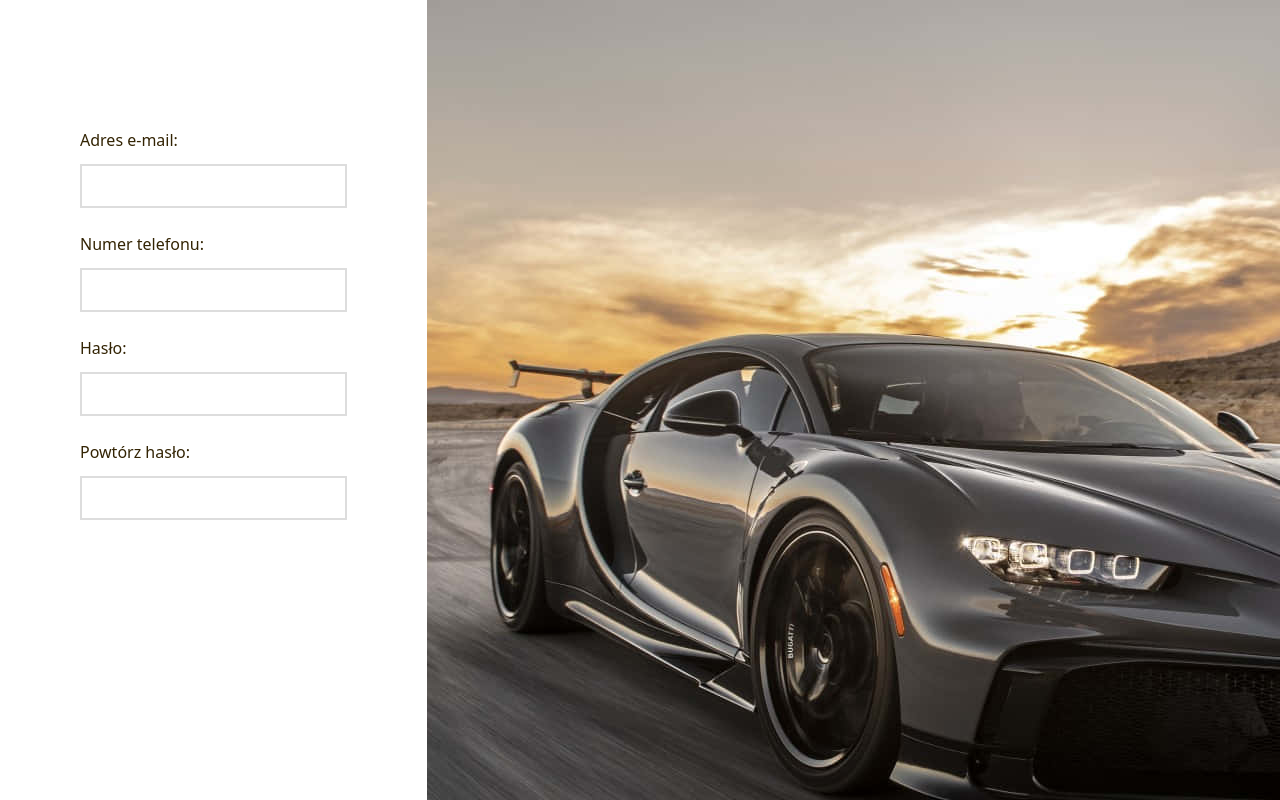
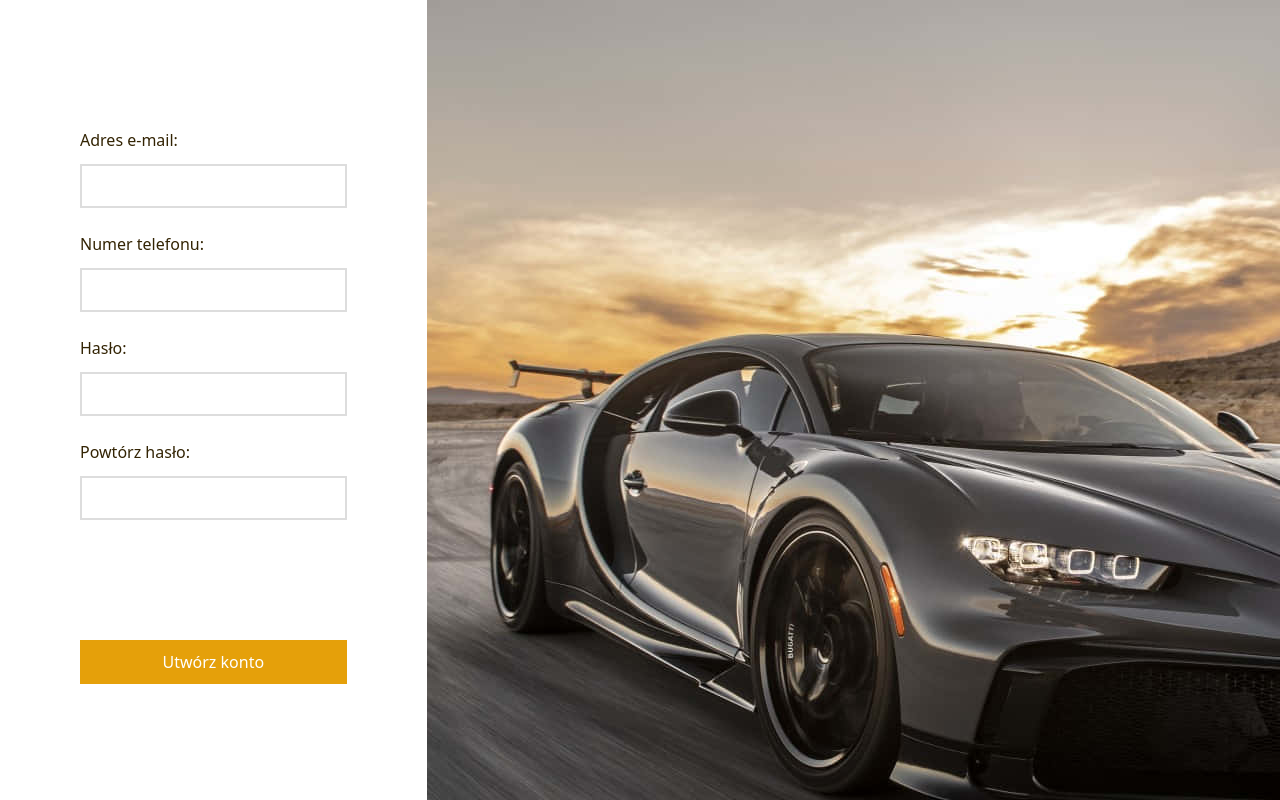
Before and after one commit to MatiHalek/OTOSZROTO, a Nuxt app: page /rejestracja in a window 1280 px wide. Built offline with nearby package versions, Linux system fonts and the light colour scheme.

Commit message:
create button component

```diff
--- /dev/null
+++ b/components/buttons/ConfirmButton.vue
@@ -0,0 +1,9 @@
+<template>
+    <button class="bg-[#E5A00A] text-[#FFF] p-2.5 mt-24">
+        <slot />
+    </button>
+</template>
+
+<script setup>
+
+</script>
--- a/pages/rejestracja/index.vue
+++ b/pages/rejestracja/index.vue
@@ -20,6 +20,8 @@
                 <InputLabel>Powtórz hasło:</InputLabel>
                 <AppInput />
             </VerticalGroup>
+
+            <ConfirmButton>Utwórz konto</ConfirmButton>
         </VerticalGroup>
     </AppForm>
 </template>
```
